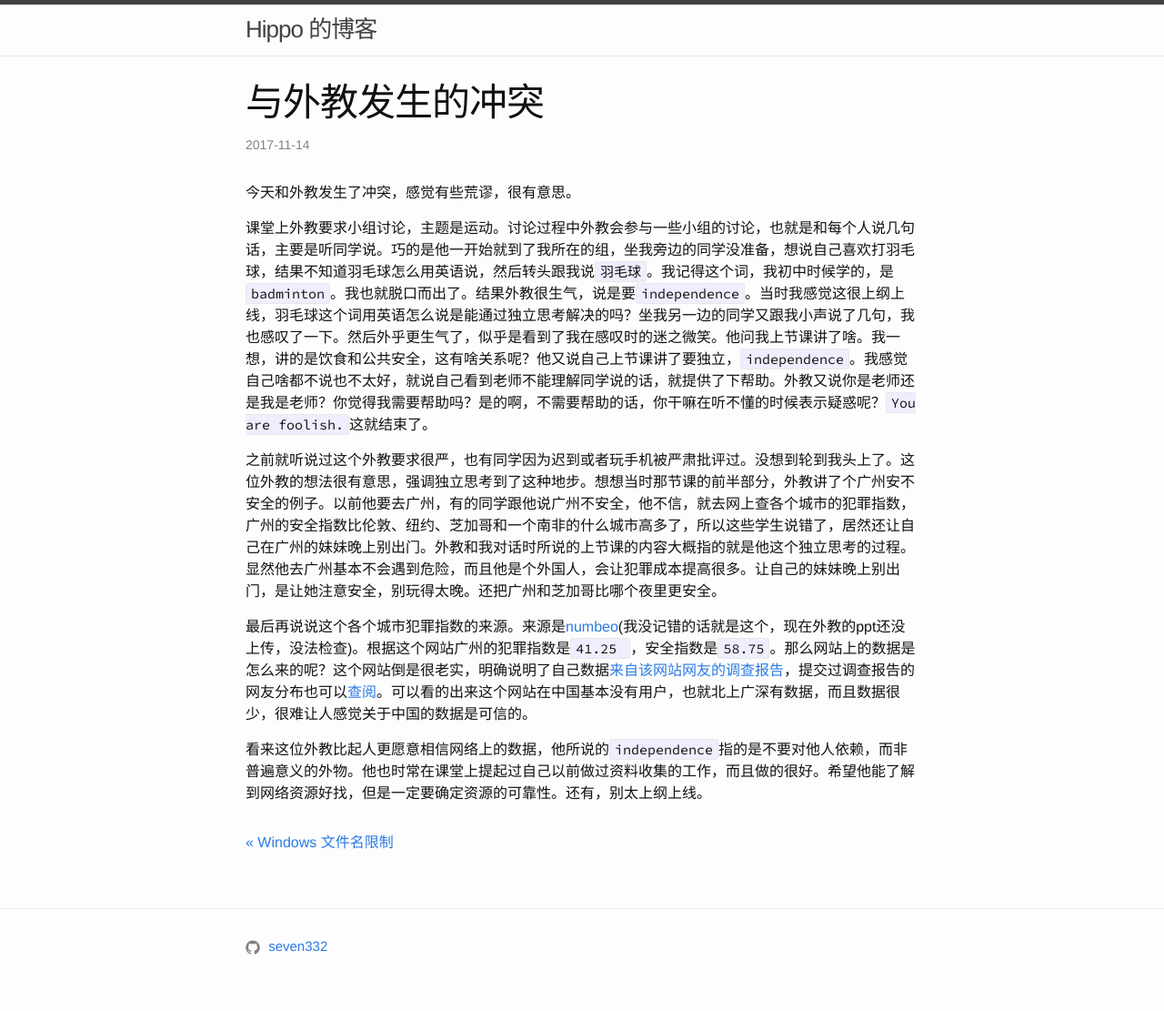
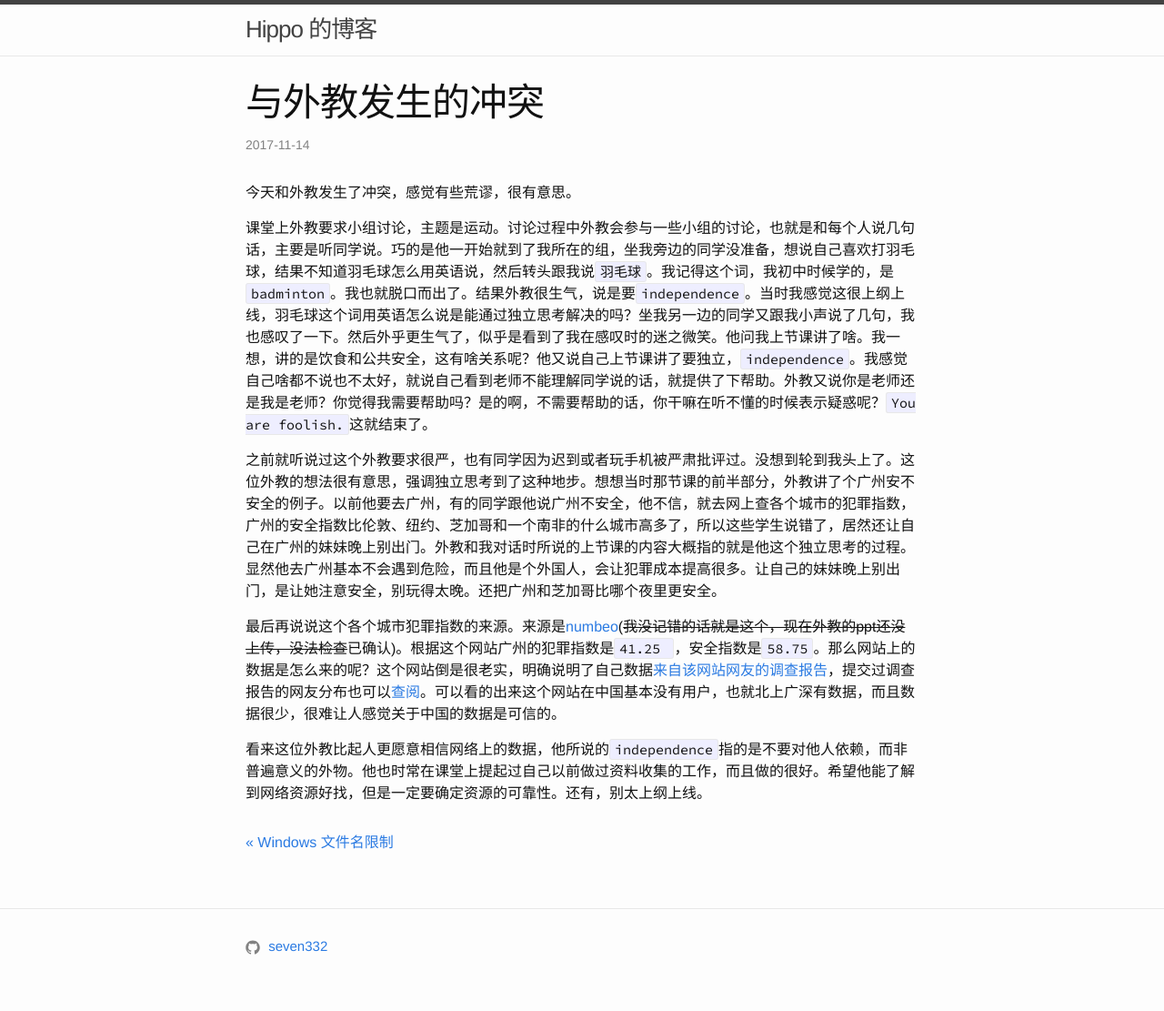
Before and after one commit to seven332/seven332.github.io, a Jekyll site: the page built from _posts/2017-11-14-the-conflict-with-a-foreign-teacher.md, in a window 1280 px wide. Shown: the whole page at 91% size. Built offline with Jekyll 4.4.1, drawn with Linux system fonts in a browser that asks for light colours; comment, search, counter and statistics services are not loaded.

Commit message:
Update 2017-11-14-the-conflict-with-a-foreign-teacher.md

```diff
--- a/_posts/2017-11-14-the-conflict-with-a-foreign-teacher.md
+++ b/_posts/2017-11-14-the-conflict-with-a-foreign-teacher.md
@@ -12,6 +12,6 @@ comments: true
 
 之前就听说过这个外教要求很严，也有同学因为迟到或者玩手机被严肃批评过。没想到轮到我头上了。这位外教的想法很有意思，强调独立思考到了这种地步。想想当时那节课的前半部分，外教讲了个广州安不安全的例子。以前他要去广州，有的同学跟他说广州不安全，他不信，就去网上查各个城市的犯罪指数，广州的安全指数比伦敦、纽约、芝加哥和一个南非的什么城市高多了，所以这些学生说错了，居然还让自己在广州的妹妹晚上别出门。外教和我对话时所说的上节课的内容大概指的就是他这个独立思考的过程。显然他去广州基本不会遇到危险，而且他是个外国人，会让犯罪成本提高很多。让自己的妹妹晚上别出门，是让她注意安全，别玩得太晚。还把广州和芝加哥比哪个夜里更安全。
 
-最后再说说这个各个城市犯罪指数的来源。来源是[numbeo](https://www.numbeo.com/crime/rankings.jsp)(我没记错的话就是这个，现在外教的ppt还没上传，没法检查)。根据这个网站广州的犯罪指数是`41.25	`，安全指数是`58.75`。那么网站上的数据是怎么来的呢？这个网站倒是很老实，明确说明了自己数据[来自该网站网友的调查报告](https://www.numbeo.com/crime/indices_explained.jsp)，提交过调查报告的网友分布也可以[查阅](https://www.numbeo.com/common/)。可以看的出来这个网站在中国基本没有用户，也就北上广深有数据，而且数据很少，很难让人感觉关于中国的数据是可信的。
+最后再说说这个各个城市犯罪指数的来源。来源是[numbeo](https://www.numbeo.com/crime/rankings.jsp)(~~我没记错的话就是这个，现在外教的ppt还没上传，没法检查~~已确认)。根据这个网站广州的犯罪指数是`41.25	`，安全指数是`58.75`。那么网站上的数据是怎么来的呢？这个网站倒是很老实，明确说明了自己数据[来自该网站网友的调查报告](https://www.numbeo.com/crime/indices_explained.jsp)，提交过调查报告的网友分布也可以[查阅](https://www.numbeo.com/common/)。可以看的出来这个网站在中国基本没有用户，也就北上广深有数据，而且数据很少，很难让人感觉关于中国的数据是可信的。
 
 看来这位外教比起人更愿意相信网络上的数据，他所说的`independence`指的是不要对他人依赖，而非普遍意义的外物。他也时常在课堂上提起过自己以前做过资料收集的工作，而且做的很好。希望他能了解到网络资源好找，但是一定要确定资源的可靠性。还有，别太上纲上线。
```
